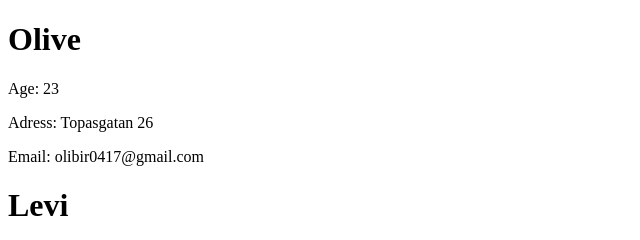
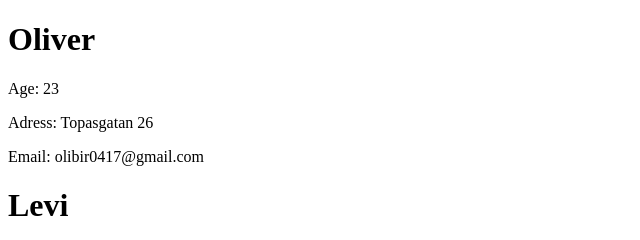
Before and after one commit to Birkeburk/static-web-app, a plain HTML site: page index.html in a window 1280 px wide. Shown: the top 240 px of the page, 0-640 px from the left. Drawn offline with Linux system fonts and the light colour scheme.

Commit message:
Ändra så test ska gå igenom

```diff
--- a/index.html
+++ b/index.html
@@ -8,7 +8,7 @@
 </head>
 <body>
     <div>
-        <h1>Olive</h1>
+        <h1>Oliver</h1>
         <p>Age: 23</p>
         <p>Adress: Topasgatan 26</p>
         <p>Email: olibir0417@gmail.com</p>
```
